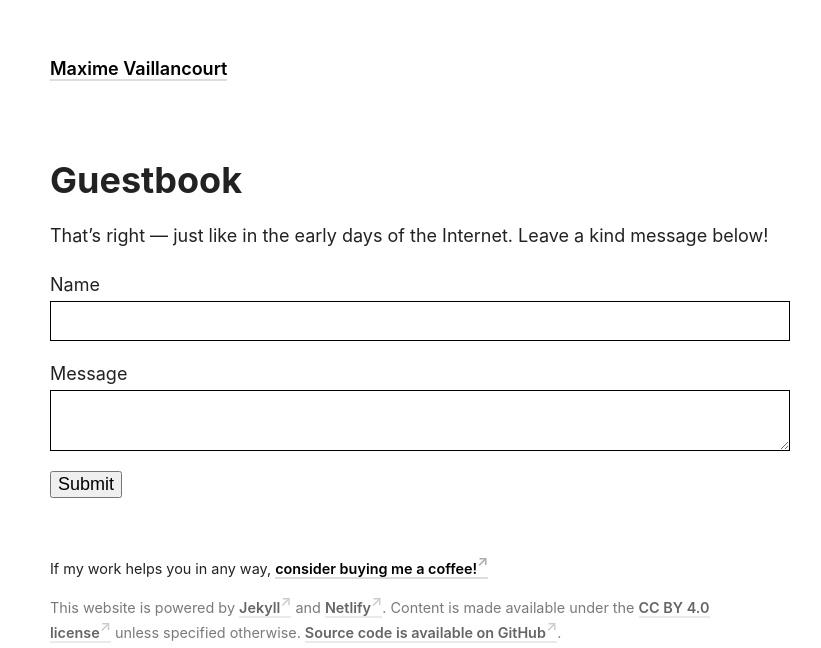
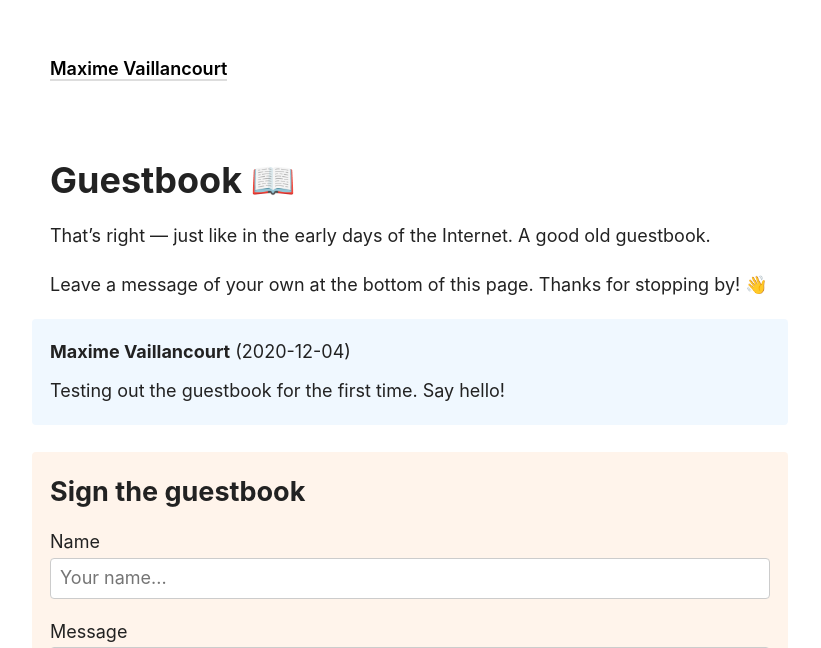
Before and after one commit to maximevaillancourt/maximevaillancourt.github.io, a Jekyll site: the page built from _pages/guestbook.md, in a window 1280 px wide, cut to the strip 0-648 px from the top of the page. Shown: the whole strip, without its empty margins (230-1051 px from the left). Built offline with Jekyll 4.4.1, drawn with Linux system fonts in a browser that asks for light colours.

Commit message:
Finish guestbook implementation

```diff
--- /dev/null
+++ b/_data/guestbook_messages.yml
@@ -0,0 +1,5 @@
+---
+- id: 5fc9cf37ebc1bf55bdf06942
+  author: Maxime Vaillancourt
+  timestamp: '2020-12-04T05:55:03+00:00'
+  body: Testing out the guestbook for the first time. Say hello!
--- a/_pages/guestbook.md
+++ b/_pages/guestbook.md
@@ -4,18 +4,37 @@ title: Guestbook
 permalink: /guestbook
 ---
 
-<h1>{{ page.title }}</h1>
+<h1>{{ page.title }} 📖</h1>
 
-That's right &mdash; just like in the early days of the Internet. Leave a kind message below!
+That's right &mdash; just like in the early days of the Internet. A good old guestbook.
 
-<form name="guestbook" netlify>
-  <p>
-    <label>Name<br><input type="text" name="name" /></label>
-  </p>
-  <p>
-    <label>Message<br><textarea name="message"></textarea></label>
-  </p>
-  <p>
-    <button type="submit">Submit</button>
-  </p>
-</form>
+Leave a message of your own at the bottom of this page. Thanks for stopping by! 👋
+
+{% for message in site.data.guestbook_messages reversed %}
+  <div class="guestbook-entry">
+    <div class="guestbook-entry-author"><span style="font-weight: bold;">{{ message.author }}</span> ({{ message.timestamp | date: "%Y-%m-%d" }})</div>
+    <div class="guestbook-entry-body">{{ message.body }}</div>
+  </div>
+{% endfor %}
+
+
+<div class="guestbook-signature-wrapper">
+
+  <h2 style="margin-top: 0.5em;" >Sign the guestbook</h2>
+
+  <form action="/submitted" name="guestbook" netlify netlify-honeypot="not-for-humans">
+    <p style="display: none;">
+      <label>Don’t fill this out if you're human: <input name="not-for-humans" /></label>
+    </p>
+    <p>
+      <label>Name<br><input placeholder="Your name..." type="text" name="name" /></label>
+    </p>
+    <p>
+      <label>Message<br><textarea name="message" placeholder="Your message..."></textarea></label>
+    </p>
+    <p>
+      <button type="submit">Submit</button>
+    </p>
+  </form>
+
+</div>
--- a/_sass/_style.scss
+++ b/_sass/_style.scss
@@ -203,11 +203,35 @@ code, kbd, samp {
 
 input, textarea {
   margin:0;
-	border:1px solid black;
+  border:1px solid #ccc;
+  border-radius: 4px;
   padding:0.5em;
-  width: 100%;
+  width: calc(100% - 1em - 2px);
   display:inline-block;
   vertical-align:middle;
-	background:none;
+  background: white;
   font-family: $font-family-sans;
 }
+
+.guestbook-entry {
+  padding: 1em;
+  margin: 0 -1em;
+  margin-bottom: 1em;
+  background: #f0f8ff;
+  border-radius: 4px;
+}
+
+.guestbook-entry-author {
+  margin: 0 0 0.5em;
+}
+
+.guestbook-entry-body {
+  white-space: pre-line;
+}
+
+.guestbook-signature-wrapper {
+  padding: 0.5em 1em;
+  margin: 1.5em -1em;
+  background: #fff4eb;
+  border-radius: 4px;
+}
```
Also changed, not shown: _pages/submitted.md (added, +13 -0 lines), update_guestbook.rb (added, +41 -0 lines). Lines whose indentation alone changed are shown as unchanged.
